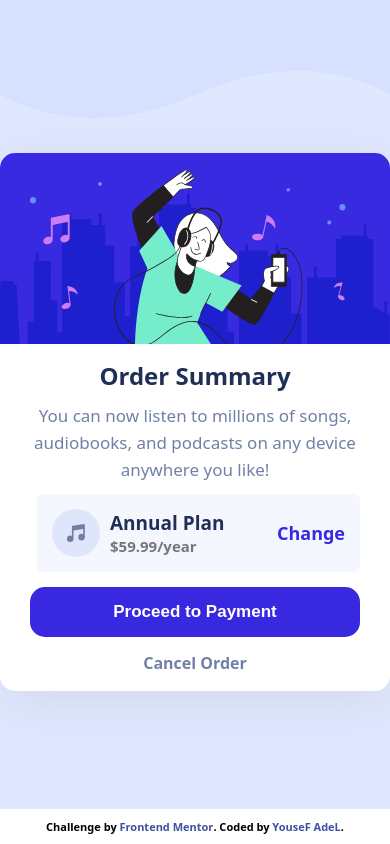
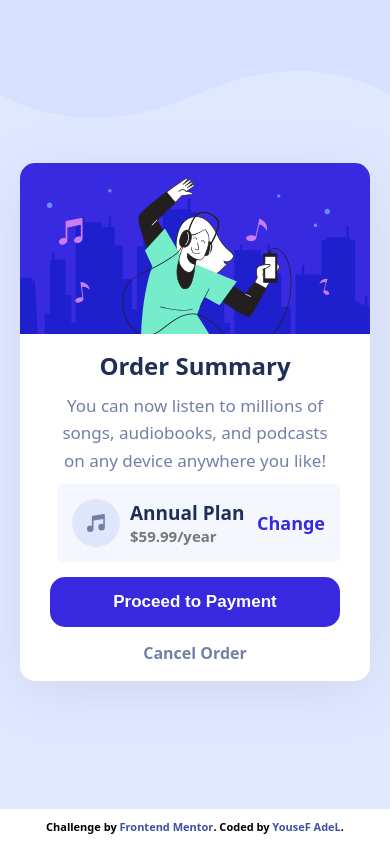
Before and after one commit to NighTMaReEe53/Challenge, a plain HTML site: page index.html in a window 390 px wide. Drawn offline with Linux system fonts and the light colour scheme; files whose address does not match are found by name.

Commit message:
Update style.css

```diff
--- a/CSS/style.css
+++ b/CSS/style.css
@@ -23,6 +23,12 @@ body {
   overflow: hidden;
   border-radius: 15px;
   box-shadow: rgba(149, 157, 165, 0.2) 0px 10px 50px;
+}
+
+@media (max-width: 992px) {
+  .box {
+    width: 350px;
+  }
 }
 
 .box>img {
```
